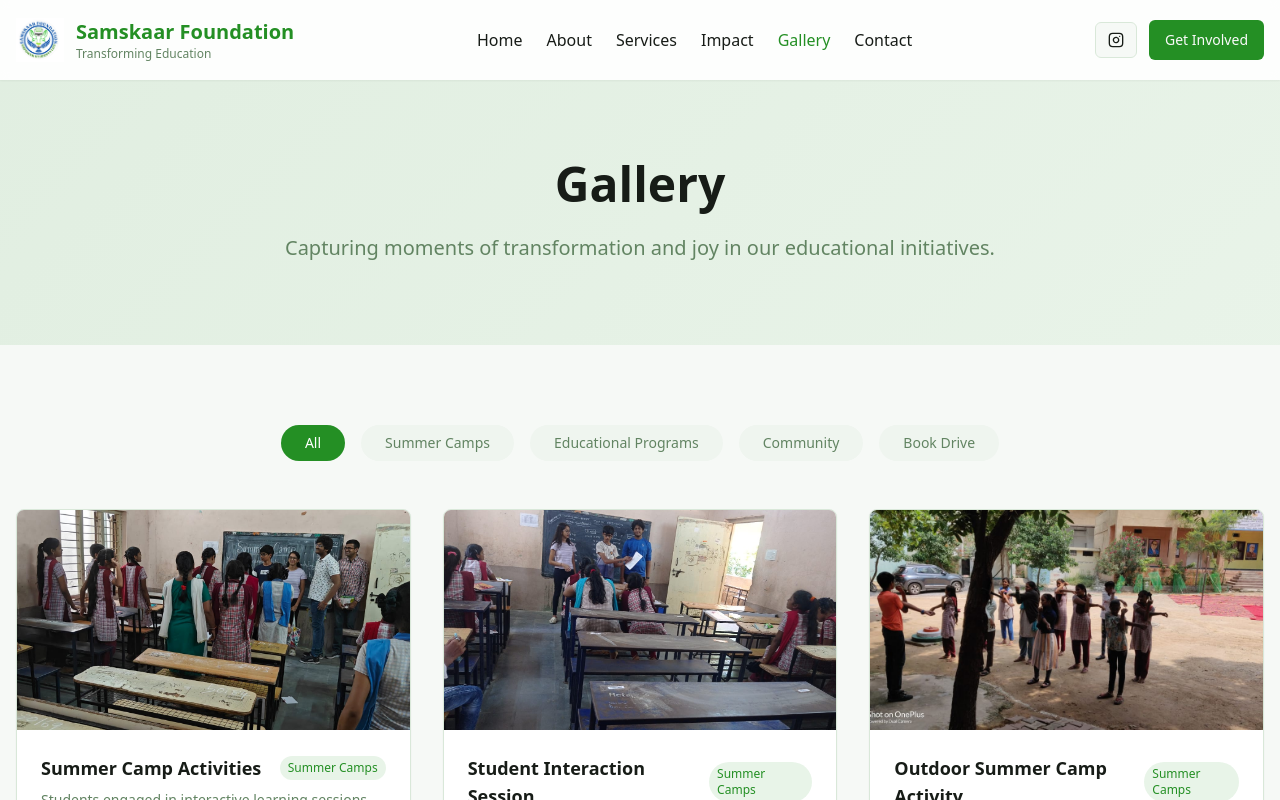
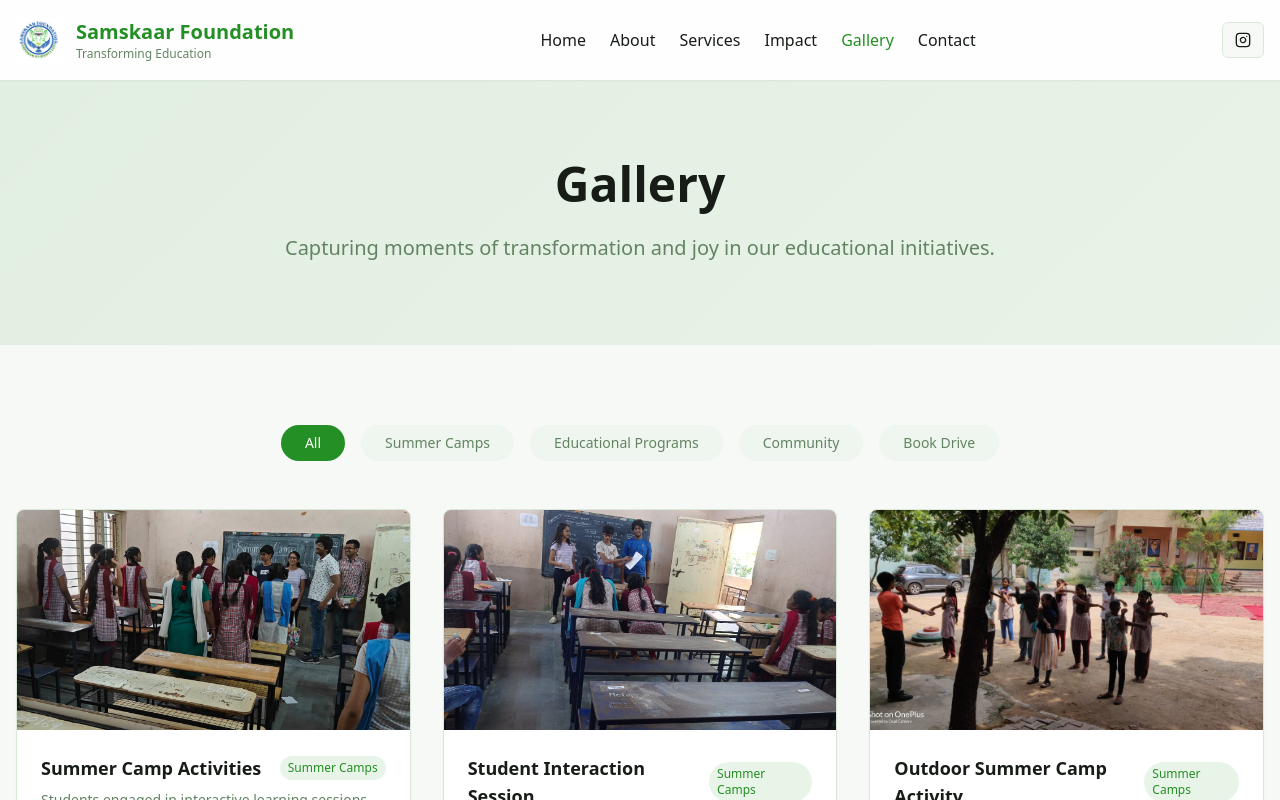
Before and after one commit to Adarsh380/samskaar-green-template-web, a React (Vite) app: page /gallery in a window 1280 px wide. Shown: the top 800 px of the page. Built offline with nearby package versions, Linux system fonts and the light colour scheme.

Commit message:
Remove "Get Involved" and make "Services" clickable
Removed the "Get Involved" button from the header and made the "Services" link clickable.

```diff
--- a/src/components/Header.tsx
+++ b/src/components/Header.tsx
@@ -1,3 +1,4 @@
+
 import { Button } from "@/components/ui/button";
 import { Link, useLocation } from "react-router-dom";
 import { Instagram } from "lucide-react";
@@ -6,13 +7,6 @@ const Header = () => {
   const location = useLocation();
 
   const isActive = (path: string) => location.pathname === path;
-
-  const scrollToServices = () => {
-    const servicesSection = document.querySelector('#services');
-    if (servicesSection) {
-      servicesSection.scrollIntoView({ behavior: 'smooth' });
-    }
-  };
 
   return (
     <header className="bg-white/80 backdrop-blur-sm shadow-sm sticky top-0 z-50">
@@ -47,12 +41,12 @@ const Header = () => {
             >
               About
             </Link>
-            <button
-              onClick={scrollToServices}
+            <Link
+              to="/#services"
               className="transition-colors text-foreground hover:text-primary"
             >
               Services
-            </button>
+            </Link>
             <Link
               to="/impact"
               className={`transition-colors ${
@@ -88,12 +82,6 @@ const Header = () => {
             >
               <Instagram className="w-4 h-4" />
             </Button>
-            <Button
-              className="bg-primary hover:bg-primary/90"
-              onClick={() => window.open('https://github.com/Adarsh380/Pustak-Dhaan', '_blank')}
-            >
-              Get Involved
-            </Button>
           </div>
         </div>
       </div>
```
